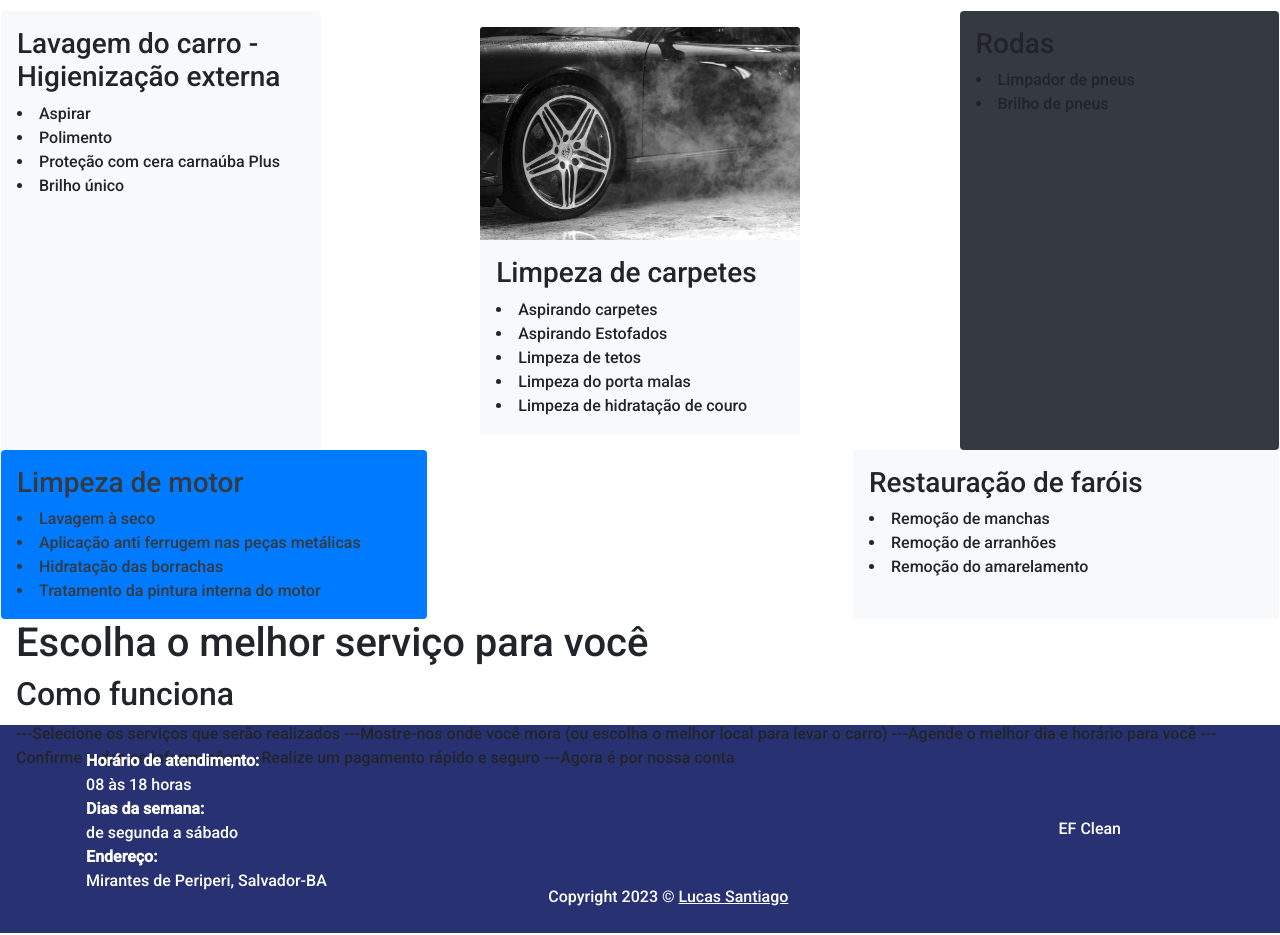
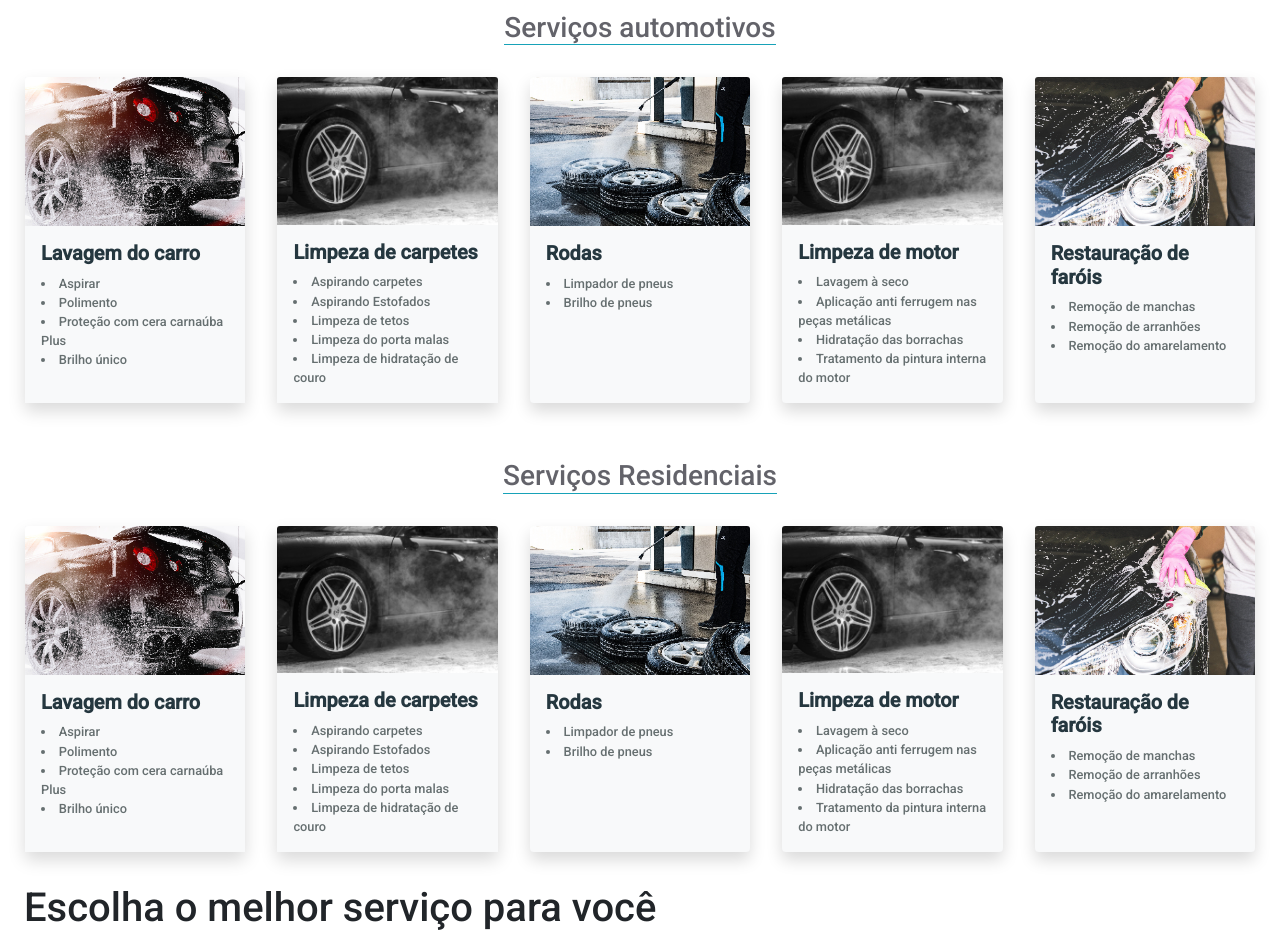
Before and after one commit to lucaSantiago07/car-wash-Javascript, a website: page dirt/services.html in a window 1280 px wide. Shown: the part 202-1137 px from the top of the page. Drawn offline with nearby package versions, Linux system fonts and the light colour scheme.

Commit message:
Finalização do design dos cards de serviços

```diff
--- a/dirt/services.html
+++ b/dirt/services.html
@@ -32,28 +32,30 @@
                     <a class="nav-link mobile-options" href="#">Sobre nós</a>
                 </div>
     </header>
-    <main class="p-3">
+    <main class="p-4">
         <section>
-            <div class="title grid col py-3">
-                <h1 class="title">Nossos Serviços</h1>
+            <div class="title grid col p-0">
+                <h1>Nossos Serviços</h1>
                 <span>Nessa seção você encontrará todos os nossos serviços e suas respectivas descrições e, o mais importante,
                 <br><strong>conseguirá agendar o serviço que procura</strong></span>
             </div>
-            <div class="row justify-content-between">
-
-
-            <div class="card bg-light rounded border-0 col-3 p-3">
-                <h3>Lavagem do carro - Higienização externa</h3>
+            <div class="grid py-3">
+            <div class="row py-2 justify-content-center">
+                <h3 class=" title-service border-bottom border-info">Serviços automotivos</h3>
+            </div>
+            <div class="row">
+                <div class="card-box title card-service shadow bg-light rounded-3 border-0 col m-3 p-0">
+                    <img class="card-img-top" src="../assets/images/wash-car.jpg" alt="">
+                    <div class="m-3">
+                    <h3>Lavagem do carro</h3>
                 <li>Aspirar</li>
                 <li>Polimento</li>
                 <li>Proteção com cera carnaúba Plus</li>
                 <li>Brilho único</li>
-
+                    </div>
             </div>
-            <div class="card-box card bg-light rounded-3 border-0 col-3 m-3 p-0">
-
+            <div class="card-box title card-service shadow bg-light rounded-3 border-0 col m-3 p-0">
                     <img class="card-img-top" src="../assets/images/banner-image.jpg" alt="">
-
                 <div class="m-3">
                 <h3>Limpeza de carpetes</h4>
                 <li><span>Aspirando carpetes</span></li>
@@ -64,25 +66,91 @@
 
                 </div>
             </div>
-            <div class="card bg-dark bg-opacity-10 rounded border-0 col-3 p-3">
-                <h3>Rodas</h3>
+            <div class="card-box title shadow card bg-light rounded-3 border-0 col m-3 p-0">
+                <img class="card-img-top" src="../assets/images/service-clean-tire-car.jpg" alt="">
+            <div class="m-3">
+            <h3>Rodas</h3>
             <li>Limpador de pneus</li>
             <li>Brilho de pneus</li>
             </div>
-            <div class="card bg-primary p-2 text-dark bg-opacity-10 rounded border-0 col-4 p-3">
-                <h3>Limpeza de motor</h3>
+            </div>
+
+        <div class="card-box title shadow card bg-light rounded-3 border-0 col m-3 p-0">
+            <img class="card-img-top" src="../assets/images/banner-image.jpg" alt="">
+        <div class="m-3">
+        <h3>Limpeza de motor</h3>
             <li>Lavagem à seco</li>
             <li>Aplicação anti ferrugem nas peças metálicas</li>
             <li>Hidratação das borrachas</li>
             <li>Tratamento da pintura interna do motor</li>
-
             </div>
-            <div class="card bg-light rounded border-0 col-4 p-3">
-                <h3>Restauração de faróis</h3>
+            </div>
+            <div class="card-box title card shadow bg-light rounded-3 border-0 col m-3 p-0">
+                <img class="card-img-top" src="../assets/images/clean-car-headlight.jpg" alt="">
+            <div class="m-3">
+            <h3>Restauração de faróis</h3>
                 <li>Remoção de manchas</li>
                 <li>Remoção de arranhões</li>
                 <li>Remoção do amarelamento</li>
+            </div>
+            </div>
+            </div>
+        </div>
+        <div class="grid py-3">
+            <div class="row py-2 justify-content-center">
+                <h3 class=" title-service border-bottom border-info">Serviços Residenciais</h3>
+            </div>
+            <div class="row">
+                <div class="card-box title card-service shadow bg-light rounded-3 border-0 col m-3 p-0">
+                    <img class="card-img-top" src="../assets/images/wash-car.jpg" alt="">
+                    <div class="m-3">
+                    <h3>Lavagem do carro</h3>
+                <li>Aspirar</li>
+                <li>Polimento</li>
+                <li>Proteção com cera carnaúba Plus</li>
+                <li>Brilho único</li>
+                    </div>
+            </div>
+            <div class="card-box title card-service shadow bg-light rounded-3 border-0 col m-3 p-0">
+                    <img class="card-img-top" src="../assets/images/banner-image.jpg" alt="">
+                <div class="m-3">
+                <h3>Limpeza de carpetes</h4>
+                <li><span>Aspirando carpetes</span></li>
+                <li>Aspirando Estofados</li>
+                <li>Limpeza de tetos</li>
+                <li>Limpeza do porta malas</li>
+                <li>Limpeza de hidratação de couro</li>
 
+                </div>
+            </div>
+            <div class="card-box title shadow card bg-light rounded-3 border-0 col m-3 p-0">
+                <img class="card-img-top" src="../assets/images/service-clean-tire-car.jpg" alt="">
+            <div class="m-3">
+            <h3>Rodas</h3>
+            <li>Limpador de pneus</li>
+            <li>Brilho de pneus</li>
+            </div>
+            </div>
+
+        <div class="card-box title shadow card bg-light rounded-3 border-0 col m-3 p-0">
+            <img class="card-img-top" src="../assets/images/banner-image.jpg" alt="">
+        <div class="m-3">
+        <h3>Limpeza de motor</h3>
+            <li>Lavagem à seco</li>
+            <li>Aplicação anti ferrugem nas peças metálicas</li>
+            <li>Hidratação das borrachas</li>
+            <li>Tratamento da pintura interna do motor</li>
+            </div>
+            </div>
+            <div class="card-box title card shadow bg-light rounded-3 border-0 col m-3 p-0">
+                <img class="card-img-top" src="../assets/images/clean-car-headlight.jpg" alt="">
+            <div class="m-3">
+            <h3>Restauração de faróis</h3>
+                <li>Remoção de manchas</li>
+                <li>Remoção de arranhões</li>
+                <li>Remoção do amarelamento</li>
+            </div>
+            </div>
             </div>
         </div>
         </section>
--- a/styleServices.css
+++ b/styleServices.css
@@ -1,12 +1,32 @@
-.title h1 {
-    color: rgba(57, 179, 235, 0.883);
+body {
+    font-family: 'Roboto';
 }
+
 .title span {
-    color: rgba(128, 128, 128, 0.79);
+    font-size: 1em;
+}
+
+.title-service {
+    color: rgba(18, 18, 29, 0.658);
+
+}
+
+.title h3 {
+    color: rgba(8, 28, 37, 0.883);
+    font-weight: 900;
+    font-size: 1.24em;
+
+}
+.title li {
+    color: rgba(62, 74, 75, 0.79);
+    font-size: 0.8em;
 }
 .card {
     width: 10rem;
 }
+
+
+
 .card :first-child {
     width: 100%;
 }
```
Also changed, not shown: assets/images/carpet-clean.jpg (added), assets/images/clean-car-headlight.jpg (added), assets/images/service-clean-tire-car.jpg (added), assets/images/wash-car.jpg (added).
